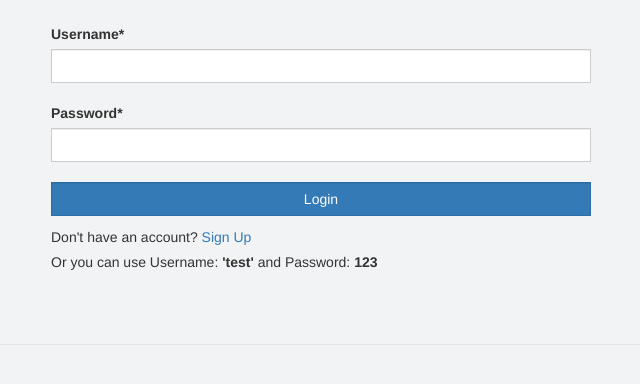
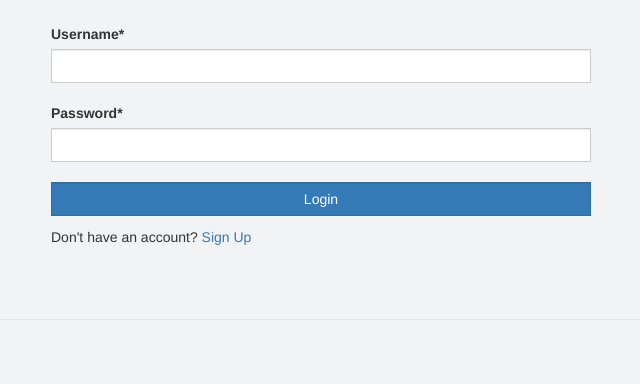
Before and after one commit to JakubBialoskorski/notes, a Flask app: page /login/ in a window 1280 px wide. Shown: the part 66-450 px from the top of the page, without its empty margins (319-959 px from the left). Run offline with Flask 2, Linux system fonts and the light colour scheme; some libraries are stand-ins or nearby versions.

Commit message:
remove test user

```diff
--- a/templates/login.html
+++ b/templates/login.html
@@ -31,7 +31,6 @@
                 {{ form.submit(class='form-control btn btn-primary no_borders') }}
             </form>
             <h5>Don't have an account? <a href="/signup/">Sign Up</a></h5>
-            <h5>Or you can use Username: <b>'test'</b> and Password: <b>123</b></h5>
         </div>
     </div>
 {% endblock %}
```
